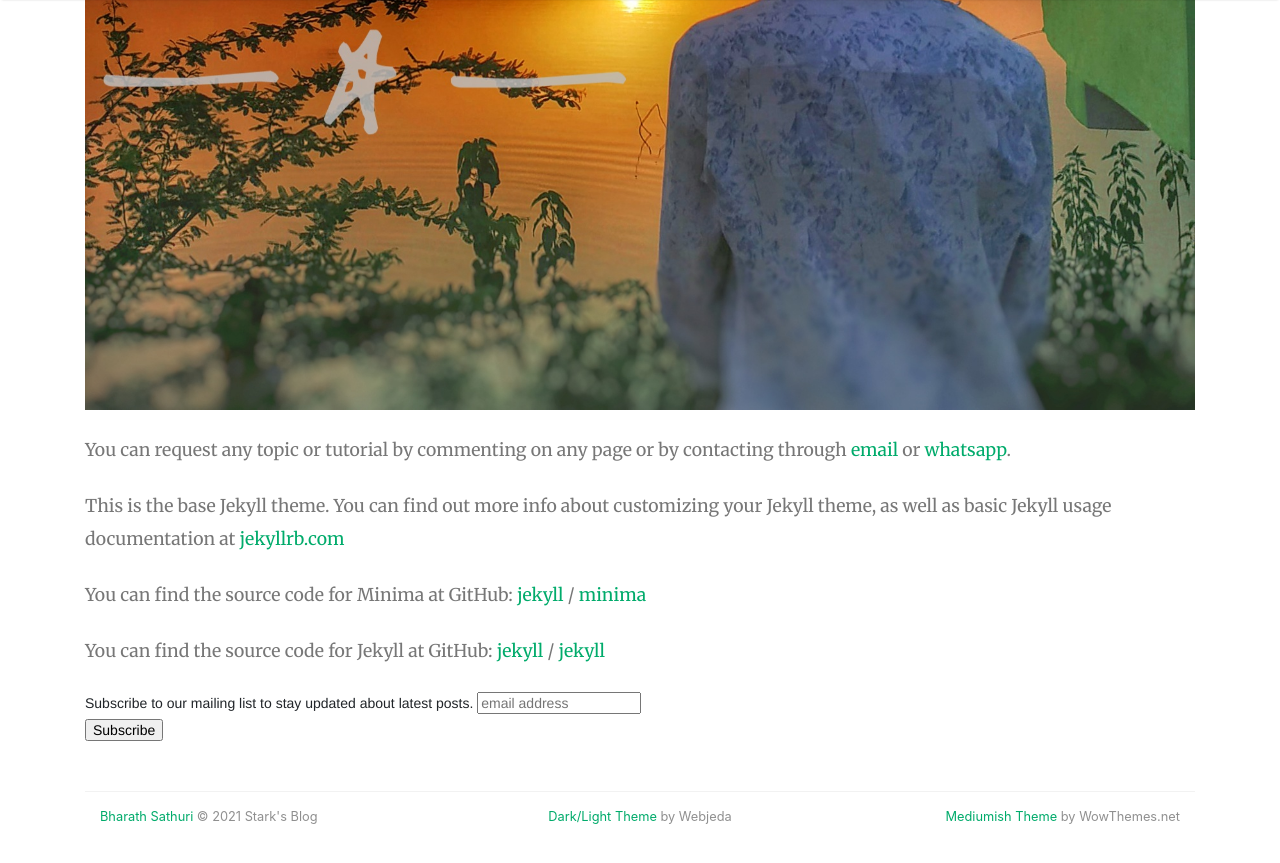
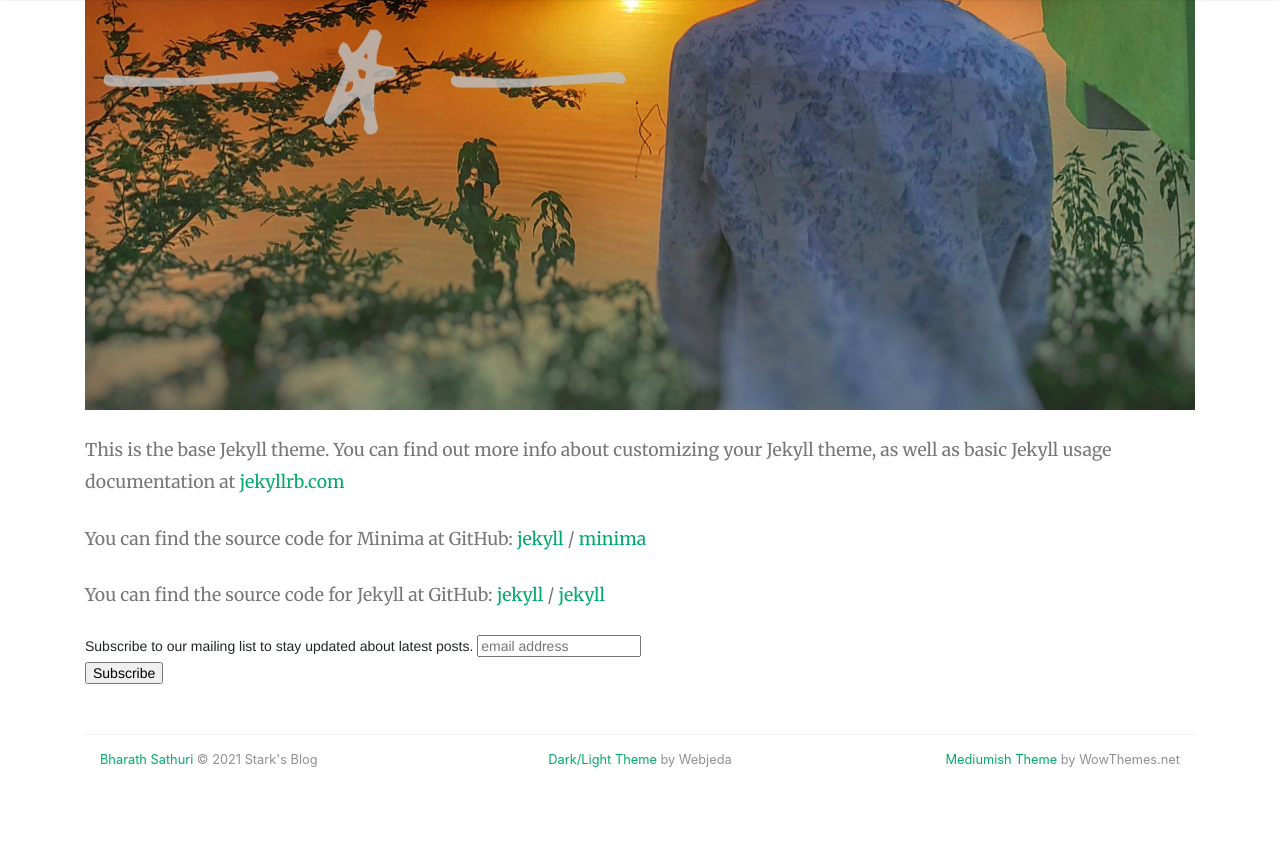
Before and after one commit to StarkSources/myblog, a Jekyll site: the page built from about.md, in a window 1280 px wide and 900 px high, scrolled down 1161 px. Shown: the top 863 px of the window. Built offline with Jekyll 4.4.1, drawn with Linux system fonts in a browser that asks for light colours; nearby versions of some CDN libraries; comment, search, counter and statistics services are not loaded.

Commit message:
Update about.md

```diff
--- a/about.md
+++ b/about.md
@@ -7,8 +7,6 @@ permalink: /about/
 A Collection of various resources and useful information by [Bharath Sathuri](https://about.me/bharathsathuri/).
 
 ![Bharath Sathuri](https://starksources.github.io/myblog/assets/images/bharath.jpeg "SIMHA")
-
-You can request any topic or tutorial by commenting on any page or by contacting through [email](mailto:sathuribharathbrothers1234@gmail.com) or [whatsapp](https://api.whatsapp.com/send?phone=919133430813).
 
 This is the base Jekyll theme. You can find out more info about customizing your Jekyll theme, as well as basic Jekyll usage documentation at [jekyllrb.com](https://jekyllrb.com/)
 
```
